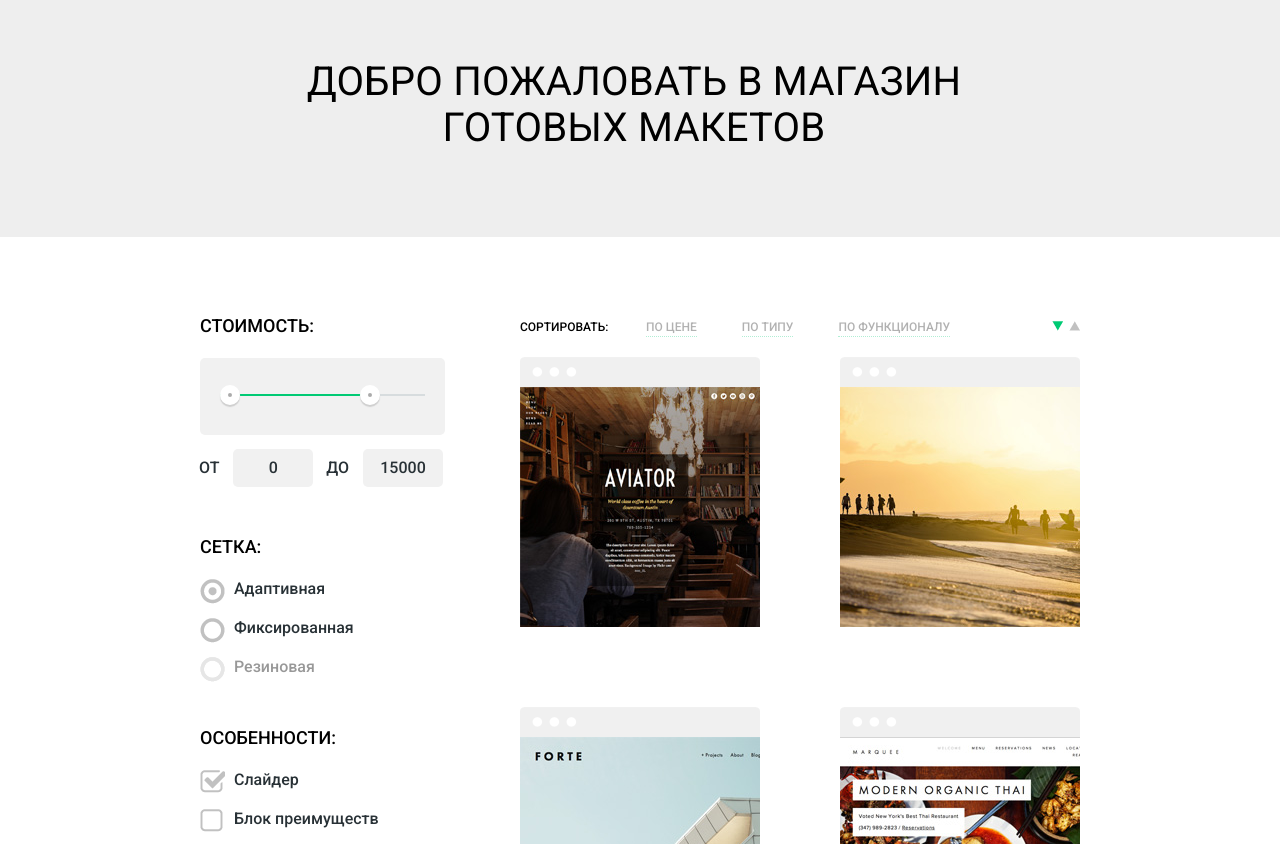
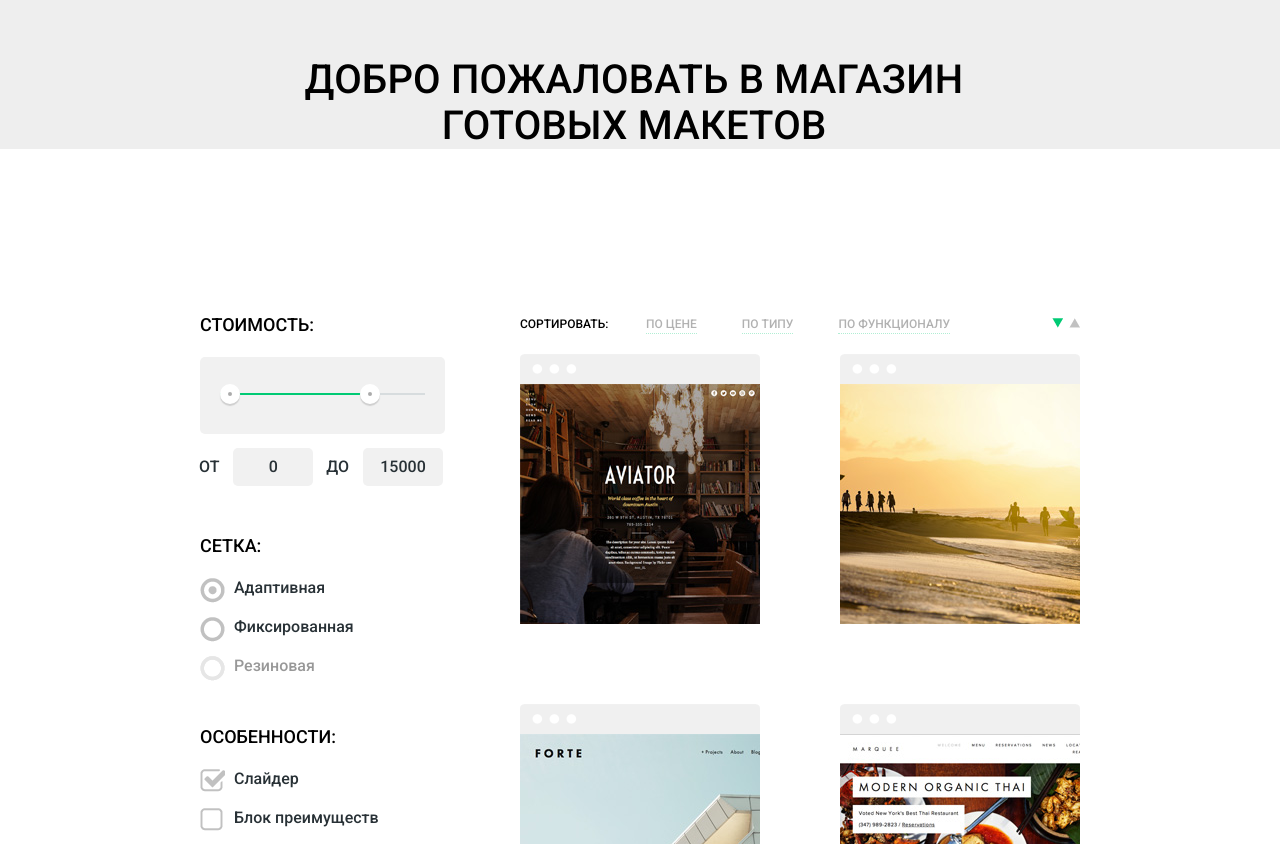
Before and after one commit to mi1aed/216606-nerds, a plain HTML site: page catalog.html in a window 1280 px wide. Shown: the part 91-935 px from the top of the page. Drawn offline with Linux system fonts and the light colour scheme.

Commit message:
Начал исправлять замечания

```diff
--- a/catalog.html
+++ b/catalog.html
@@ -7,13 +7,12 @@
   <title>Нёрдс - Каталог</title>
   <link href="https://fonts.googleapis.com/css?family=Roboto:400,500,700&subset=cyrillic" rel="stylesheet">
   <link rel="stylesheet" href="css/normalize.css">
-  <link rel="stylesheet" href="css/style.min.css">
+  <link rel="stylesheet" href="css/style.css">
 </head>
 
 <body class="inner-page">
   <header class="main-header">
-    <div class="container">
-      <div class="main-header-top clearfix">
+    <div class="main-header-top container clearfix">
       <div class="index-logo">
         <a href="index.html">
           <img src="img/header-logo.png" width="139" height="56" alt="Нёрдс">
@@ -41,8 +40,9 @@
           Корзина
         </a>
       </div>
+    </div>
+    <div class="title container">
       <h1>Добро пожаловать в магазин готовых макетов</h1>
-      </div>
     </div>
   </header>
   <main>
--- a/css/style.css
+++ b/css/style.css
@@ -27,6 +27,7 @@ body {
 
 .main-header-top {
   padding-top: 28px;
+  margin-bottom: 43px;
 }
 
 .index-logo {
@@ -152,7 +153,6 @@ body {
   width: 880px;
   min-height: 310px;
   margin: 0 auto;
-  margin-top: 100px;
   overflow: hidden;
 }
 
@@ -527,32 +527,25 @@ body {
 /*Стили каталога*/
 
 .inner-page .main-header-top {
-  margin-bottom: 22px;
+  margin-bottom: 63px;
 }
 
 .inner-page h1 {
-  float: left;
+  padding: 0;
+  margin-left: 104px;
   width: 660px;
-  margin: 0 auto;
-  margin-left: 104px;
-  margin-top: 65px;
-  margin-bottom: 86px;
   font-size: 40px;
   line-height: 46px;
-  font-weight: 400;
+  font-weight: 500;
   text-transform: uppercase;
   text-align: center;
-  letter-spacing: 0.23px;
-}
-
-.inner-page .modal-content {
-  display: none;
+  letter-spacing: 0.20px;
+  margin-bottom: 161px;
 }
 
 .sidebar {
   float: left;
   width: 245px;
-  margin-top: 37px;
 }
 
 .range-controls {
@@ -637,6 +630,7 @@ body {
 }
 
 .filter h2 {
+  margin: 0;
   margin-bottom: 17px;
   font-size: 18px;
   line-height: 30px;
@@ -802,7 +796,6 @@ input[type="checkbox"] + label:hover {
 .index-content-catalog {
   float: right;
   width: 560px;
-  margin-top: 54px;
 }
 
 .gallery {
@@ -1095,7 +1088,7 @@ input[type="checkbox"] + label:hover {
   clear: both;
   position: relative;
   min-height: 416px;
-  margin: 74px auto;
+  margin: 79px auto;
   margin-bottom: 75px;
   width: 100%;
   background-color: #ffffff;
@@ -1119,6 +1112,7 @@ input[type="checkbox"] + label:hover {
   color: #000000;
   font-size: 16px;
   line-height: 30px;
+  padding: 0;
   padding-bottom: 0;
   margin-bottom: 0;
   text-transform: uppercase;
@@ -1127,7 +1121,7 @@ input[type="checkbox"] + label:hover {
 .map-info p {
   margin: 0;
   padding: 0;
-  padding-top: 13px;
+  padding-top: 10px;
   font-size: 16px;
   line-height: 20px;
 }
```
Also changed, not shown: index.html (+3 -3 lines). Lines whose indentation alone changed are shown as unchanged.
